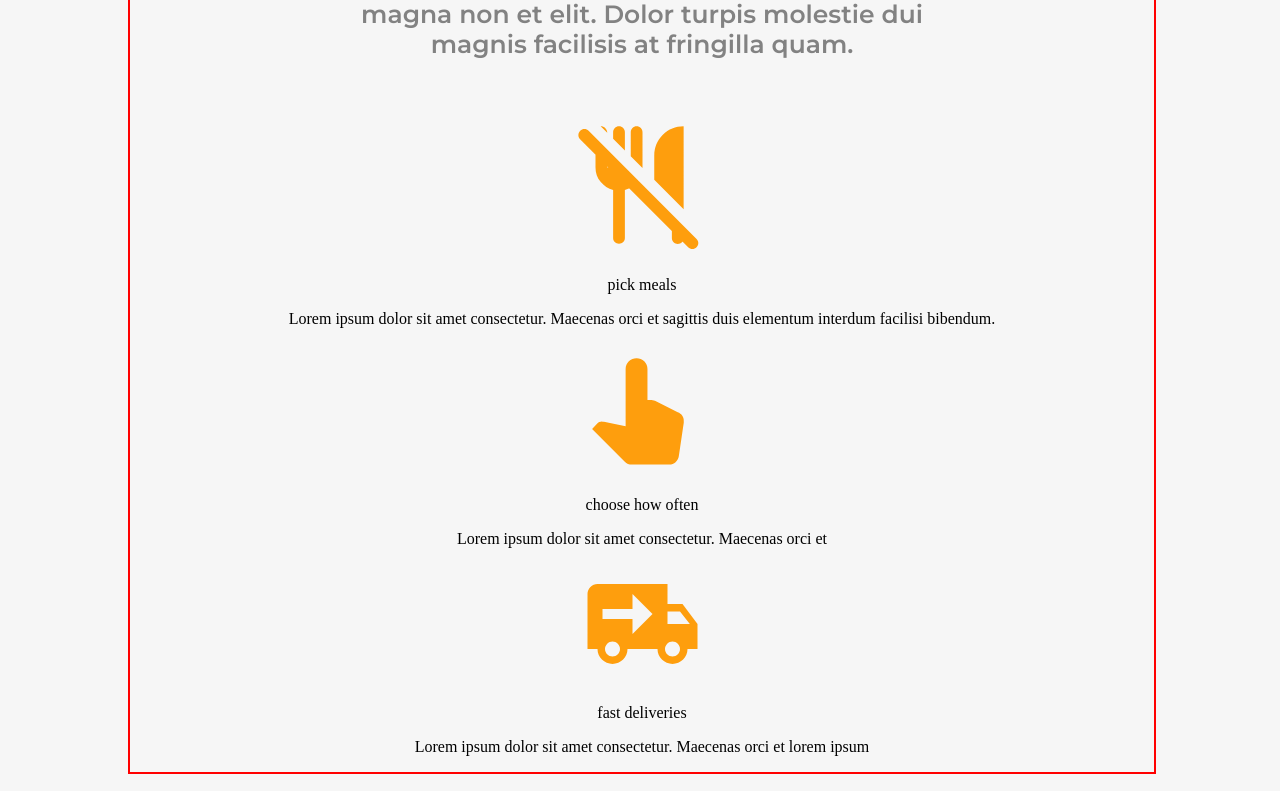
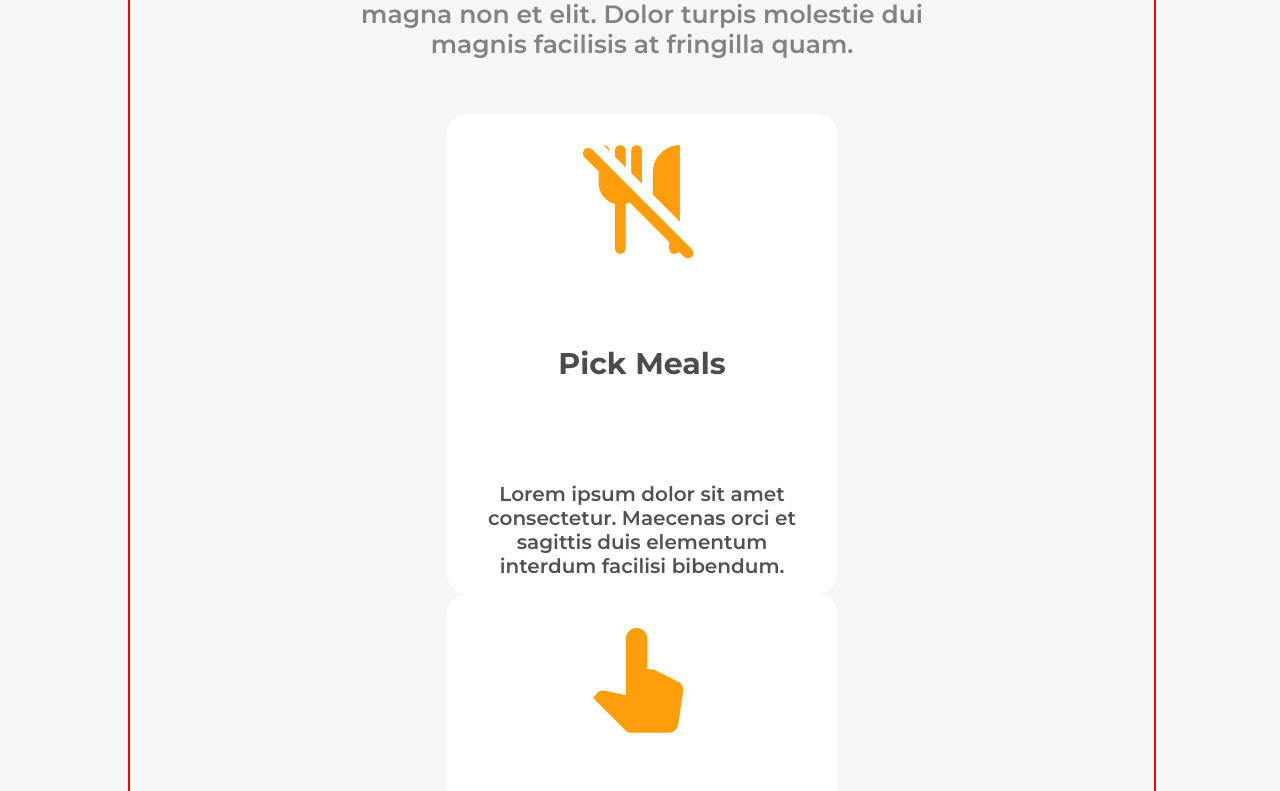
Before and after one commit to mambachristophersteven/react-restaurant-landing-page, a React (Create React App) app: page / in a window 1280 px wide. Shown: the part 2469-3260 px from the top of the page. Built offline with nearby package versions, Linux system fonts and the light colour scheme.

Commit message:
finished styling ProgressCard component

```diff
--- a/src/Components/ProgressCard/ProgressCard.css
+++ b/src/Components/ProgressCard/ProgressCard.css
@@ -0,0 +1,30 @@
+.progress-card{
+    display: flex;
+    flex-direction: column;
+    align-items: center;
+    background: var(--white);
+    width: 350px;
+    height: 440px;
+    gap: 50px;
+    padding: 20px;
+    border-radius: 20px;
+}
+
+.progress-card img{
+    width: 130px;
+}
+
+.card-heading{
+    font-size: 30px;
+    font-family: monBold;
+    color: var(--main-text);
+    text-transform: capitalize;
+    text-align: center;
+}
+
+.card-content{
+    font-size: 20px;
+    font-family: monSemi;
+    color: var(--minor-text);
+    text-align: center;
+}
--- a/src/index.css
+++ b/src/index.css
@@ -26,6 +26,7 @@
   --small-text: #828282;
   --minor-text: #515151;
   --background: #F6F6F6;
+  --white: #fff;
 }
 
 body {
```
